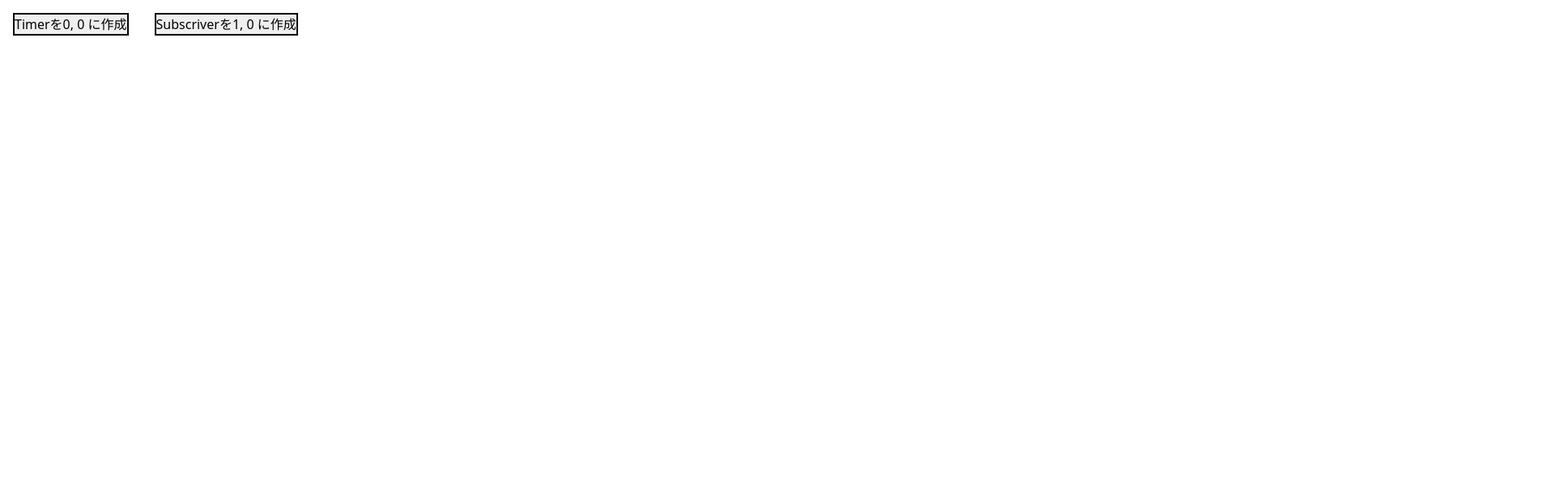
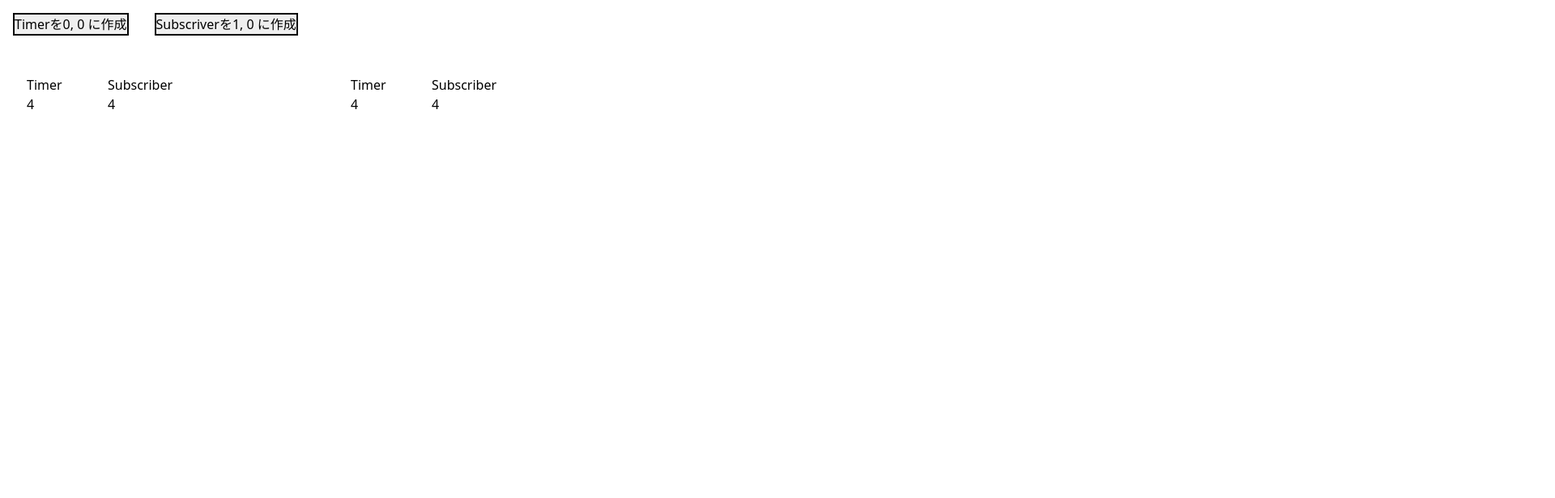
Before and after one commit to 2ndPINEW/rx-land, an Angular app: page /play in a window 1280 px wide. Shown: the top 616 px of the page at 81% size, 1920 px wide, since content can reach past the window. Built offline with nearby package versions, Linux system fonts and the light colour scheme.

Commit message:
🚧プレイエリアを調整

```diff
--- a/src/app/routed/play/play.component.html
+++ b/src/app/routed/play/play.component.html
@@ -3,4 +3,6 @@
   <button (click)="create2()">Subscriverを1, 0 に作成</button>
 </div>
 
-<div #playArea class="play-area"></div>
+<div class="play-area-padding-wrapper">
+  <div #playArea class="play-area"></div>
+</div>
--- a/src/app/routed/play/play.component.scss
+++ b/src/app/routed/play/play.component.scss
@@ -1,9 +1,15 @@
 :host {
   display: block;
 
-  .play-area {
-    position: relative;
-    margin: 16px;
+  .play-area-padding-wrapper {
+    padding: 32px;
+
+    .play-area {
+      position: relative;
+
+      width: 2000px;
+      height: 2000px;
+    }
   }
 
   button {
--- a/src/app/routed/play/play.component.ts
+++ b/src/app/routed/play/play.component.ts
@@ -19,6 +19,16 @@ export class PlayComponent implements OnInit {
   ) { }
 
   ngOnInit(): void {
+    this.addComponent(TimerComponent, { x: 0, y: 0 })
+    this.addComponent(SubscriberComponent, { x: 1, y: 0 })
+    this.addComponent(TimerComponent, { x: 4, y: 0 })
+    this.addComponent(SubscriberComponent, { x: 5, y: 0 })
+
+    this.addComponent(TimerComponent, { x: 0, y: 10 })
+    this.addComponent(SubscriberComponent, { x: 1, y: 10 })
+
+    this.addComponent(TimerComponent, { x: 0, y: 19 })
+    this.addComponent(SubscriberComponent, { x: 1, y: 19 })
   }
 
   create1 (): void {
```
